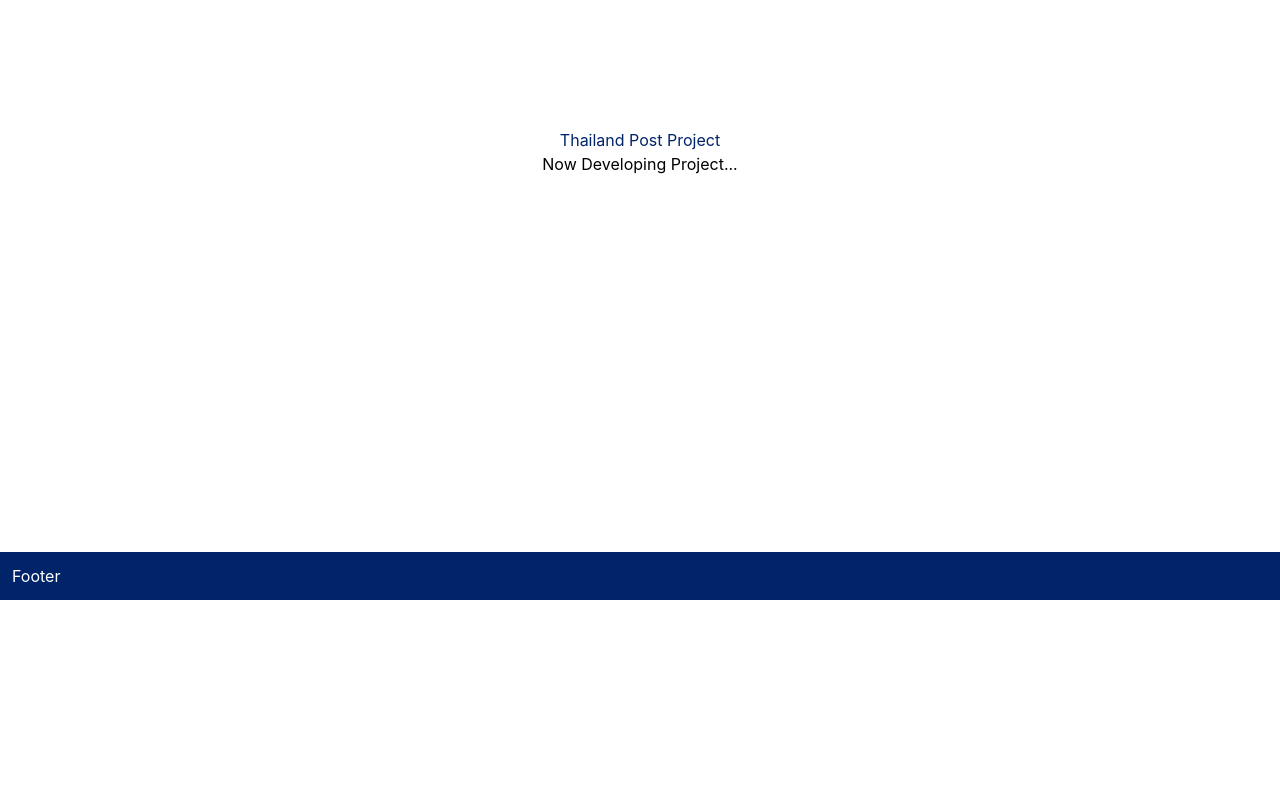
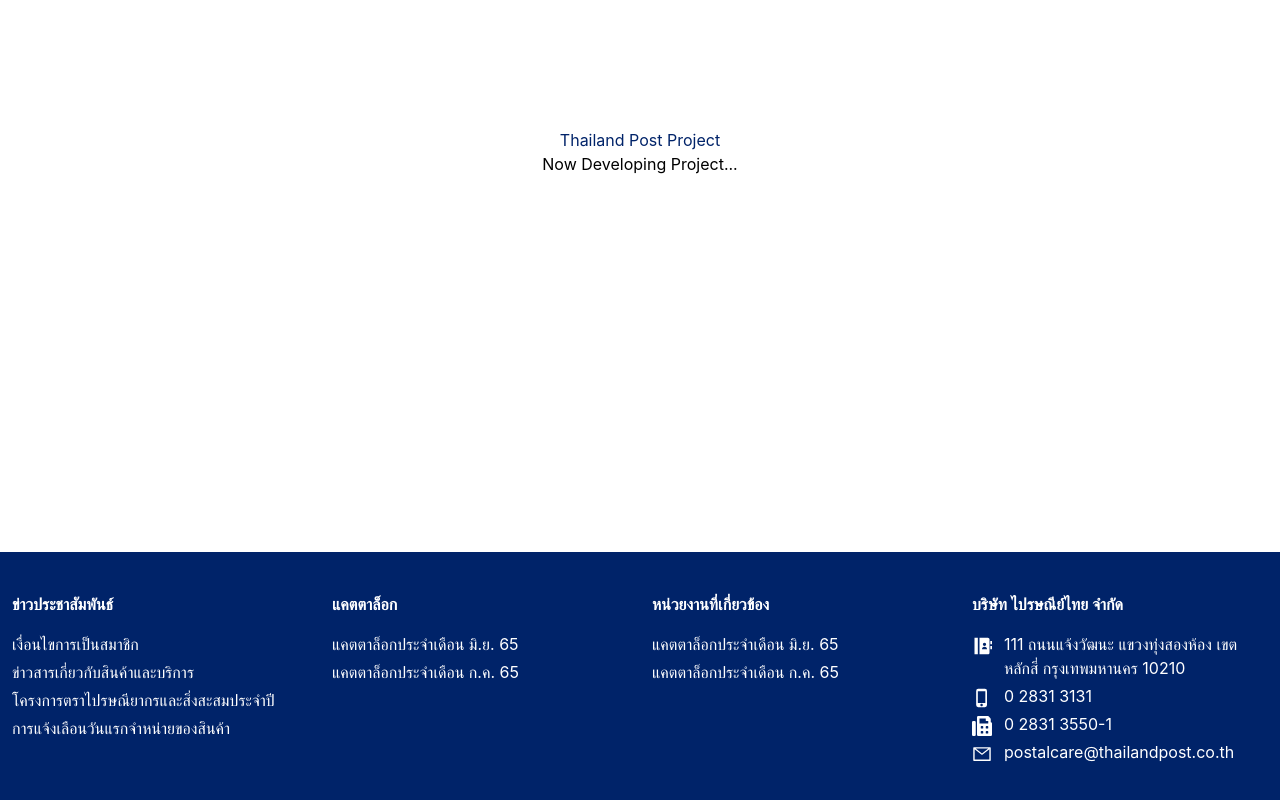
Before and after one commit to jarangit/thaillandPost, a Next.js app: page / in a window 1280 px wide. Shown: the part 392-1192 px from the top of the page. Before the commit the page ends 992 px from the top, so only its background shows below. Built offline with nearby package versions, Linux system fonts and the light colour scheme.

Commit message:
feat: create footer

```diff
--- a/components/layout/footer.tsx
+++ b/components/layout/footer.tsx
@@ -1,10 +1,84 @@
-import React from 'react'
+import React, { useCallback } from 'react'
+import { list1, list2, address } from '../../constant/footerLink'
+import { RiContactsBookFill } from 'react-icons/ri'
+import { MdOutlinePhoneIphone } from 'react-icons/md'
+import { FaFax } from 'react-icons/fa'
+import { AiOutlineMail } from 'react-icons/ai'
 
 type Props = {}
 
 const Footer = (props: Props) => {
+
+  const renderAddressIcon = useCallback((type: string) => {
+    switch (type) {
+      case "address":
+        return <RiContactsBookFill size={20} />
+      case "phone":
+        return <MdOutlinePhoneIphone size={20} />
+      case "fax":
+        return <FaFax size={20} />
+      case "email":
+        return <AiOutlineMail size={20} />
+      default:
+        break;
+    }
+  }, [])
+
   return (
-    <div className={`bg-blue text-white p-3`}>Footer</div>
+    <div className={`bg-blue text-white py-10 px-6 lg:px-3`}>
+      <div className={`myContainer grid grid-cols-1 md:grid-cols-4 gap-10 md:gap-6`}>
+        <div>
+          <div className={`font-semibold`}>ข่าวประชาสัมพันธ์</div>
+          <ul className={`flex flex-col gap-1 mt-4 hover:text-gray`}>
+            {list1.map((item, key) => (
+              <React.Fragment key={key}>
+                <li className={`cursor-pointer hover:text-red`}> {item.name} </li>
+              </React.Fragment>
+            ))}
+          </ul>
+        </div>
+        <div>
+          <div>
+            <div className={`font-semibold`}>แคตตาล็อก</div>
+            <ul className={`flex flex-col gap-1 mt-4 hover:text-gray`}>
+              {list2.map((item, key) => (
+                <React.Fragment key={key}>
+                  <li className={`cursor-pointer hover:text-red`}> {item.name} </li>
+                </React.Fragment>))}
+            </ul>
+          </div>
+        </div>
+        <div>
+          <div>
+            <div className={`font-semibold`}>หน่วยงานที่เกี่ยวข้อง</div>
+            <ul className={`flex flex-col gap-1 mt-4 hover:text-gray`}>
+              {list2.map((item, key) => (
+                <React.Fragment key={key}>
+                  <li className={`cursor-pointer hover:text-red`}> {item.name} </li>
+                </React.Fragment>))}
+            </ul>
+          </div>
+        </div>
+        <div>
+          <div>
+            <div className={`font-semibold`}>บริษัท ไปรษณีย์ไทย จำกัด</div>
+            <ul className={`flex flex-col gap-1 mt-4 hover:text-gray`}>
+              {address.map((item, key) => (
+                <React.Fragment key={key}>
+                  <li className={`cursor-pointer hover:text-red flex gap-3`}>
+                    <div className={`mt-1`}>
+                      {renderAddressIcon(item.type)}
+                    </div>
+                    <div>
+                      {item.text}
+                    </div>
+                  </li>
+                </React.Fragment>))}
+            </ul>
+          </div>
+        </div>
+      </div>
+    </div>
   )
 }
 
--- /dev/null
+++ b/constant/footerLink.js
@@ -0,0 +1,61 @@
+export const list1 = [
+  {
+    name: 'เงื่อนไขการเป็นสมาชิก',
+    url: '#',
+  },
+  {
+    name: 'ข่าวสารเกี่ยวกับสินค้าและบริการ',
+    url: '#',
+  },
+  {
+    name: `โครงการตราไปรษณียากรและสิ่งสะสมประจำปี`,
+    url: '#',
+  },
+  {
+    name: `การแจ้งเลือนวันแรกจำหน่ายของสินค้า`,
+    url: '#',
+  },
+]
+export const list2 = [
+  {
+    name: 'แคตตาล็อกประจำเดือน มิ.ย. 65',
+    url: '#',
+  },
+  {
+    name: 'แคตตาล็อกประจำเดือน ก.ค. 65',
+    url: '#',
+  },
+]
+export const list3 = [
+  {
+    name: '@Stampinlove',
+    url: '#',
+  },
+  {
+    name: 'Thailand Post Mart',
+    url: '#',
+  },
+]
+export const address = [
+  {
+    text: `111 ถนนแจ้งวัฒนะ แขวงทุ่งสองห้อง เขตหลักสี่
+    กรุงเทพมหานคร 10210`,
+    url: '#',
+    type: "address"
+  },
+  {
+    text: '0 2831 3131',
+    url: '#',
+    type: "phone"
+  },
+  {
+    text: `0 2831 3550-1`,
+    url: '#',
+    type: "fax"
+  },
+  {
+    text: `postalcare@thailandpost.co.th`,
+    url: '#',
+    type: 'email'
+  },
+]
--- a/styles/globals.css
+++ b/styles/globals.css
@@ -5,8 +5,8 @@ html,
 body {
   padding: 0;
   margin: 0;
-  font-family: -apple-system, BlinkMacSystemFont, Segoe UI, Roboto, Oxygen,
-    Ubuntu, Cantarell, Fira Sans, Droid Sans, Helvetica Neue, sans-serif;
+  font-family: -apple-system, BlinkMacSystemFont, Segoe UI, Roboto, Oxygen, Ubuntu, Cantarell, Fira Sans, Droid Sans,
+    Helvetica Neue, sans-serif;
 }
 
 a {
@@ -31,3 +31,8 @@ a {
 input:focus {
   outline: none !important;
 }
+.myContainer {
+  max-width: 1300px;
+  margin: 0 auto;
+  overflow:hidden;
+}
```
